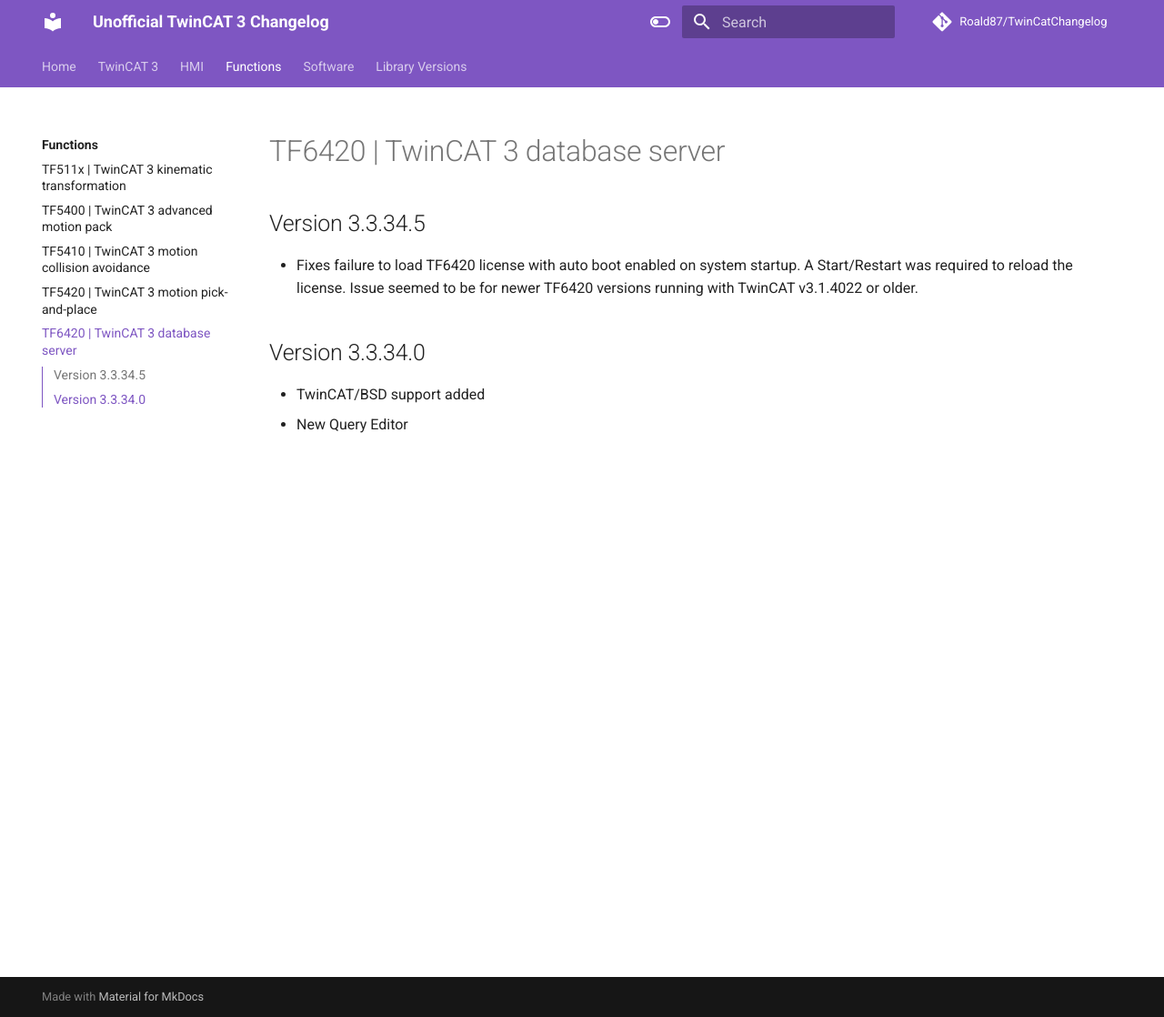
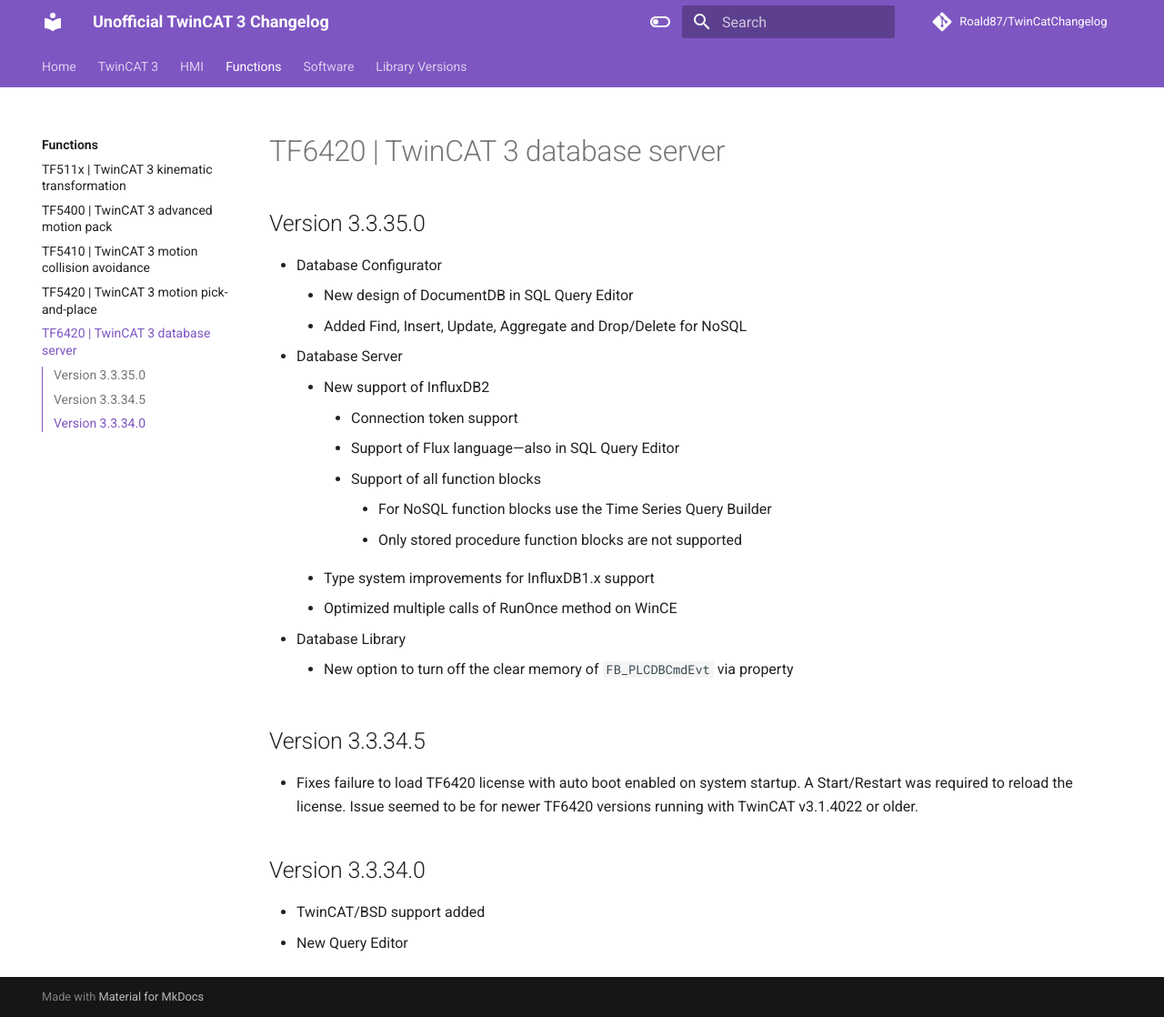
Before and after one commit to Roald87/TwinCatChangelog, an MkDocs documentation site: the page built from docs/functions/TF6420_tc3_database_server.md, in a window 1280 px wide and 1118 px high. Shown: the whole window at 91% size. Built offline with MkDocs 1.6.1 and Material for MkDocs 9.7.7, drawn with Linux system fonts in a browser that asks for light colours; comment, search, counter and statistics services are not loaded.

Commit message:
TF6420 v3.3.35.0 (#70)

```diff
--- a/docs/functions/TF6420_tc3_database_server.md
+++ b/docs/functions/TF6420_tc3_database_server.md
@@ -1,4 +1,23 @@
 # TF6420 | TwinCAT 3 database server
+
+## Version 3.3.35.0
+
+-   Database Configurator
+    -   New design of DocumentDB in SQL Query Editor
+    -   Added Find, Insert, Update, Aggregate and Drop/Delete for NoSQL
+-   Database Server
+
+    -   New support of InfluxDB2
+        -   Connection token support
+        -   Support of Flux language—also in SQL Query Editor
+        -   Support of all function blocks
+            -   For NoSQL function blocks use the Time Series Query Builder
+            -   Only stored procedure function blocks are not supported
+    -   Type system improvements for InfluxDB1.x support
+    -   Optimized multiple calls of RunOnce method on WinCE
+
+-   Database Library
+    -   New option to turn off the clear memory of `FB_PLCDBCmdEvt` via property
 
 ## Version 3.3.34.5
 
```
